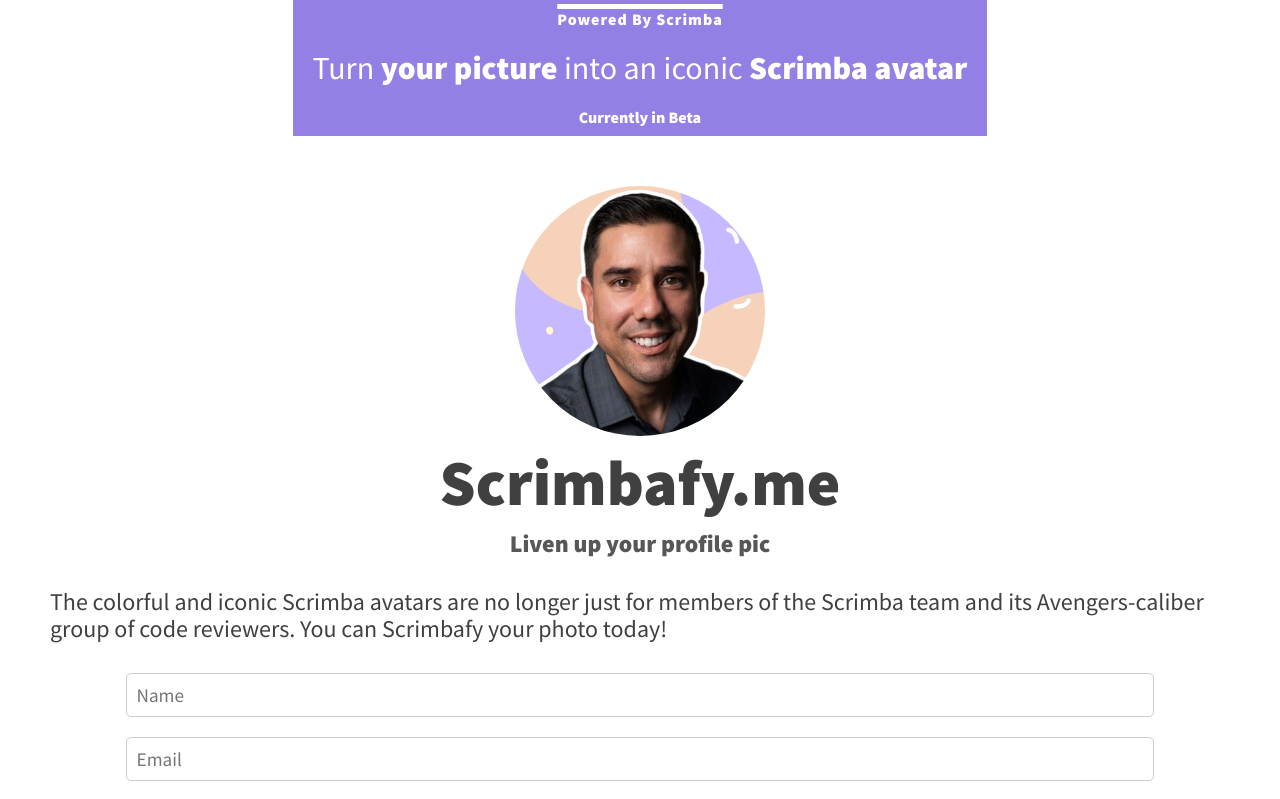
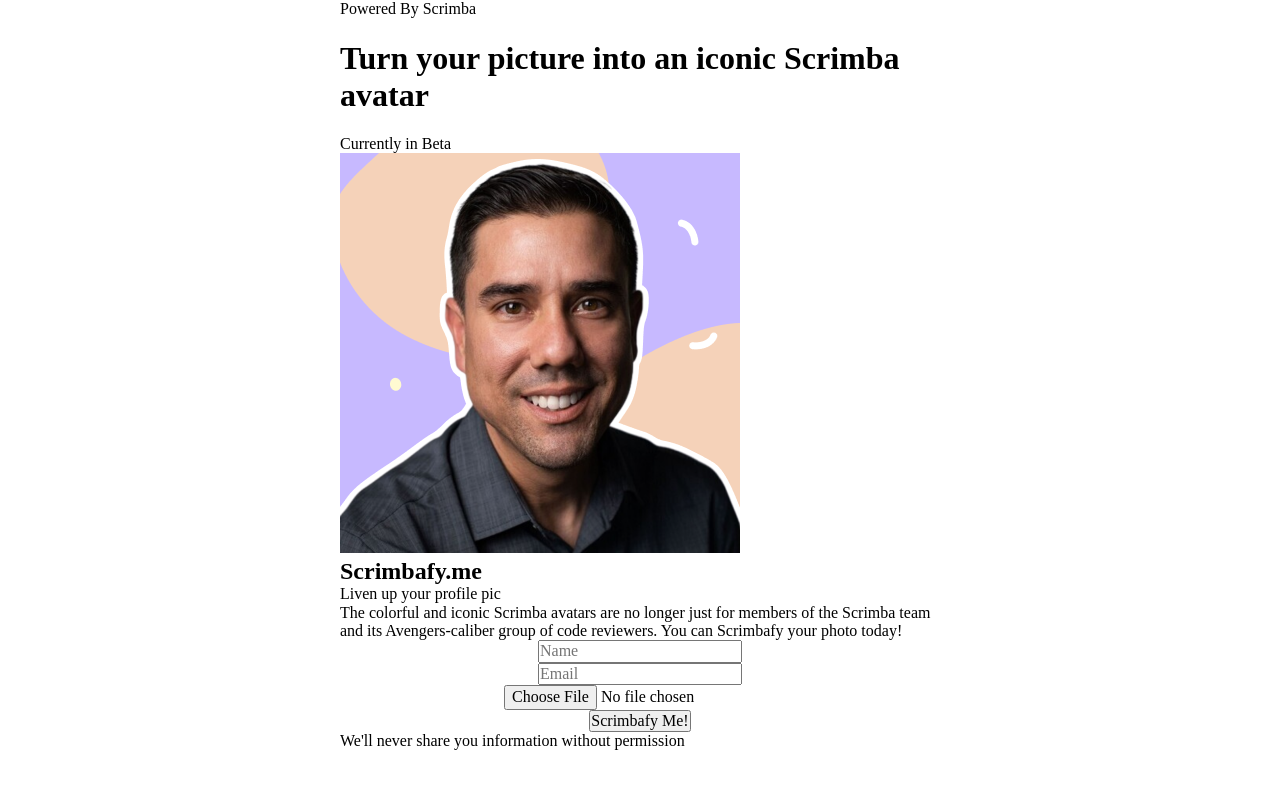
Before and after one commit to kanugurajesh/Scrimbafy, a website built with Vite: page index.html in a window 1280 px wide. Shown: the top 799 px of the page. Built offline with nearby package versions, Linux system fonts and the light colour scheme.

Commit message:
adding the data

```diff
--- a/styles.css
+++ b/styles.css
@@ -6,168 +6,20 @@
 
 body {
     min-width: 480px;
-    font-family: 'Source Sans Pro', sans-serif;
-    color: #404040;
     display: flex;
     flex-direction: column;
-    justify-content: space-between;
-    user-select: none;
-    box-sizing: border-box;
+    justify-content: center;
+    align-items: center;
 }
 
-/* =================
-    Typography
-   ================= */
-
-h1 {
-    font-weight: 400;
+.intro,
+.main-content {
+    max-width: 600px;
+    margin: 0 20px;
 }
 
-.beta-text {
-    font-weight: 900;
-}
-
-.subheading {
-    color: #575757;
-    font-weight: 900;
-    /* margin-top: 0; */
-    margin-bottom: 10px;
-    font-size: 1.5rem;
-}
-
-
-
-/* =================
-    Intro
-   ================= */
-
-.intro {
-    color: #fff;
-    background-color: #9480e4;
-    text-align: center;
-    display: flex;
-    flex-direction: column;
-    padding: 10px 20px;
-    margin: auto;
-    box-sizing: border-box;
-}
-
-::-webkit-scrollbar {
-    display: none;
-}
-
-.intro-text {
-    text-decoration: overline;
-    text-decoration-thickness: 5px;
-    font-weight: bolder;
-    letter-spacing: 1px;
-}
-
-/* ====================
-    Main content
-   ==================== */
-
-.main-content {
+form {
     display: flex;
     flex-direction: column;
     align-items: center;
-    padding: 50px 40px;
-    box-sizing: border-box;
 }
-
-.main-content img {
-    width: 200px;
-    height: 200px;
-    border-radius: 50%;
-}
-
-.main-content h2 {
-    margin: 10px;
-    font-size: 3rem;
-}
-
-.main-content p {
-    margin: 20px 10px;
-    font-size: 1.5rem;
-}
-
-/* =================
-    Form
-   ================= */
-
-.main-content form input {
-    width: 100%;
-    padding: 10px;
-    margin: 10px 0;
-    border: 1px solid #ccc;
-    border-radius: 5px;
-    font-size: 1.2rem;
-    box-sizing: border-box;
-}
-
-.main-content form input:focus {
-    outline: none;
-    border: 1px solid #9480e4;
-}
-
-/* select input type submit */
-.main-content form input[type="submit"] {
-    background-color: #9480e4;
-    color: #fff;
-    font-weight: 900;
-    cursor: pointer;
-}
-
-footer {
-    background-color: #9480e4;
-    color: #fff;
-    text-align: center;
-    margin: auto;
-    padding: 10px 40px;
-    margin: auto;
-    box-sizing: border-box;
-}
-
-/* =================
-    Media queries
-   ================= */
-
-@media (max-width: 480px) {
-    body {
-        font-size: 14px;
-    }
-
-    .main-content img {
-        width: 150px;
-        height: 150px;
-    }
-
-    .main-content h2 {
-        font-size: 2rem;
-    }
-
-    .main-content p {
-        font-size: 1.2rem;
-    }
-}
-
-/* set media query for larger screens */
-
-@media (min-width: 768px) {
-    body {
-        font-size: 16px;
-    }
-
-    .main-content img {
-        width: 250px;
-        height: 250px;
-    }
-
-    .main-content h2 {
-        font-size: 4rem;
-    }
-
-    .main-content p {
-        font-size: 1.5rem;
-    }
-}
```
